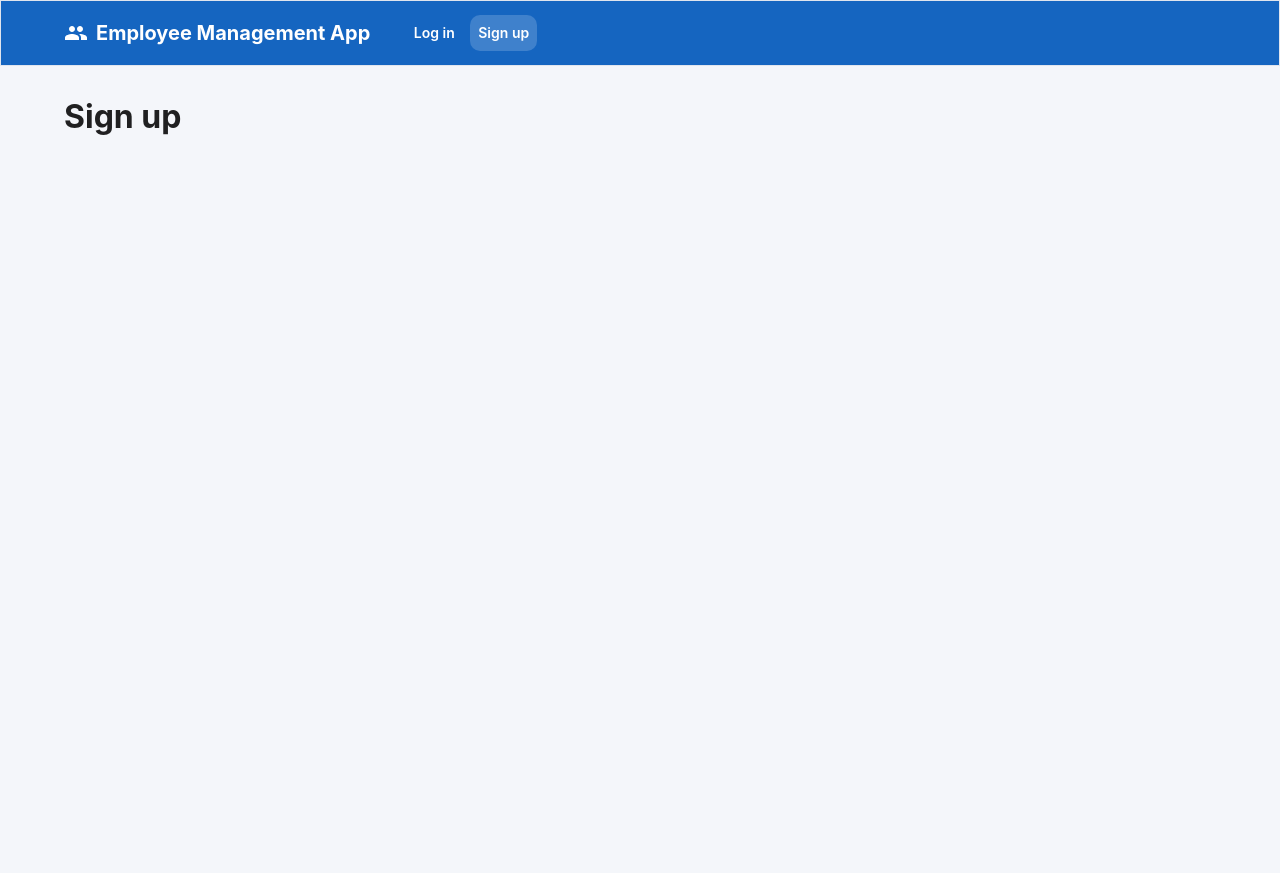
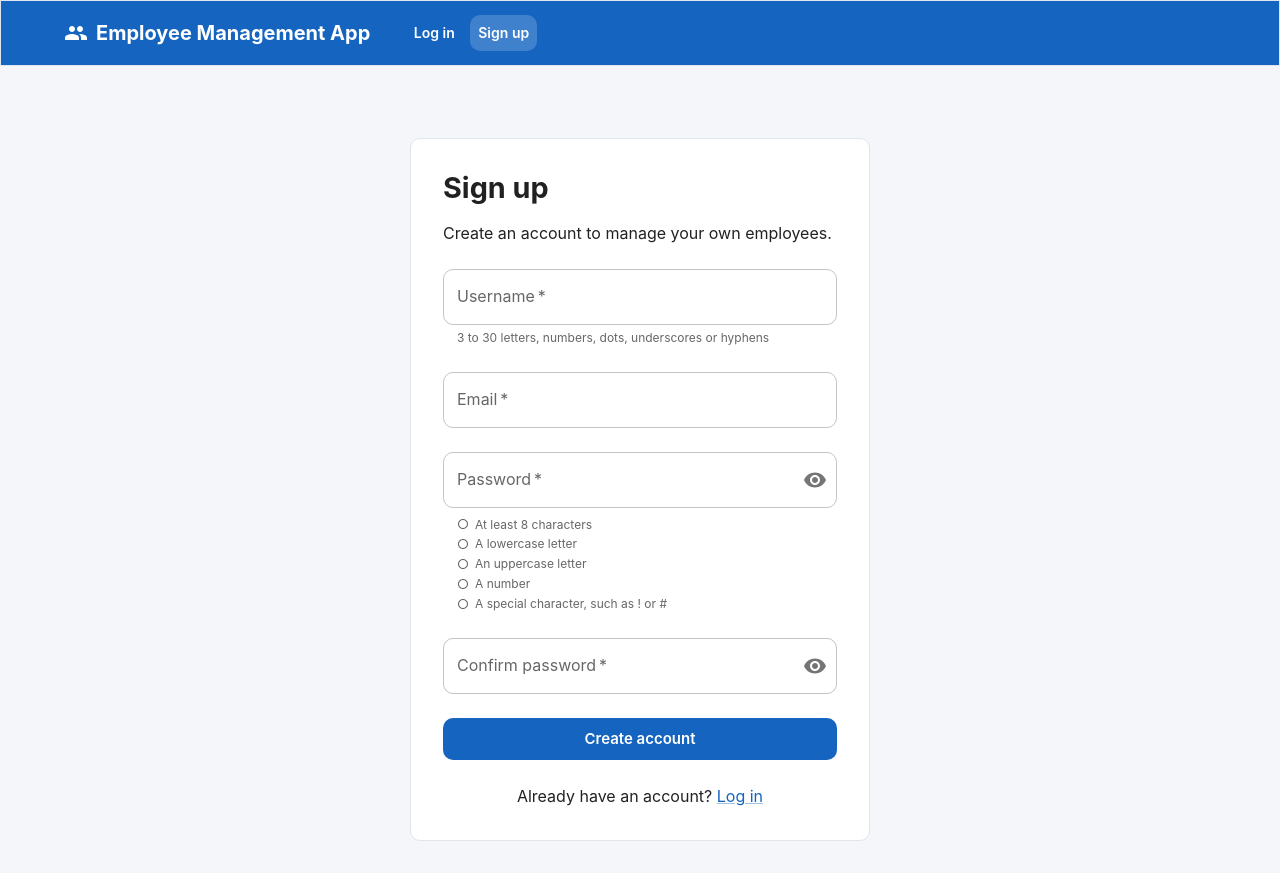
Before and after one commit to TH3DeadEye/101555606_comp3123_assignment2_reactjs, a React (Vite) app in the folder frontend/: page /signup in a window 1280 px wide. Before the commit the page ends 800 px from the top, so only its background shows below. Built offline with nearby package versions, Linux system fonts and the light colour scheme; no server answers.

Commit message:
feat(frontend): add signup page with validation and server error handling

```diff
--- a/frontend/src/pages/SignupPage.tsx
+++ b/frontend/src/pages/SignupPage.tsx
@@ -1,11 +1,169 @@
+import Alert from '@mui/material/Alert';
+import Box from '@mui/material/Box';
+import Button from '@mui/material/Button';
+import CircularProgress from '@mui/material/CircularProgress';
+import Link from '@mui/material/Link';
 import Typography from '@mui/material/Typography';
+import { useMutation } from '@tanstack/react-query';
+import { useMemo, useRef, useState, type SyntheticEvent } from 'react';
+import { Link as RouterLink, useNavigate } from 'react-router-dom';
+import { signup } from '../api/authApi';
+import { AuthCard } from '../components/AuthCard';
+import { PasswordField } from '../components/PasswordField';
+import { PasswordRequirements } from '../components/PasswordRequirements';
+import { TextInput } from '../components/TextInput';
+import { useFocusFirstInvalid } from '../hooks/useFocusFirstInvalid';
 import { usePageTitle } from '../hooks/usePageTitle';
+import { toAppError } from '../utils/errors';
+import {
+  validateConfirmPassword,
+  validateEmail,
+  validatePassword,
+  validateUsername,
+} from '../utils/validation';
+
+type Field = 'username' | 'email' | 'password' | 'confirm';
+// The fields the backend knows about. "confirm" only exists in the browser.
+const SERVER_FIELDS = ['username', 'email', 'password'] as const;
 
 export default function SignupPage() {
   usePageTitle('Sign up');
+  const navigate = useNavigate();
+  const formRef = useRef<HTMLFormElement>(null);
+
+  // Controlled inputs: React state is the single source of truth for every value.
+  const [values, setValues] = useState<Record<Field, string>>({ username: '', email: '', password: '', confirm: '' });
+  const [touched, setTouched] = useState<Partial<Record<Field, boolean>>>({});
+  const [serverErrors, setServerErrors] = useState<Partial<Record<Field, string>>>({});
+  const [formError, setFormError] = useState<string | null>(null);
+  const [attempts, setAttempts] = useState(0);
+  const mutation = useMutation({ mutationFn: signup });
+
+  useFocusFirstInvalid(formRef, attempts);
+
+  const clientErrors = useMemo<Record<Field, string | null>>(
+    () => ({
+      username: validateUsername(values.username),
+      email: validateEmail(values.email),
+      password: validatePassword(values.password),
+      confirm: validateConfirmPassword(values.password, values.confirm),
+    }),
+    [values],
+  );
+
+  // A message appears once the user has left the field or tried to submit.
+  const errorFor = (field: Field): string | null =>
+    touched[field] || attempts > 0 ? (clientErrors[field] ?? serverErrors[field] ?? null) : null;
+
+  const setField = (field: Field, value: string) => {
+    setValues((current) => ({ ...current, [field]: value }));
+    // editing a field clears what the server said about it
+    setServerErrors((current) => ({ ...current, [field]: undefined }));
+    setFormError(null);
+  };
+  const touch = (field: Field) => setTouched((current) => ({ ...current, [field]: true }));
+
+  const handleSubmit = async (event: SyntheticEvent) => {
+    event.preventDefault();
+    setAttempts((count) => count + 1);
+    setFormError(null);
+    if (Object.values(clientErrors).some(Boolean)) return; // the messages are shown, nothing is sent
+
+    const username = values.username.trim();
+    try {
+      await mutation.mutateAsync({ username, email: values.email.trim(), password: values.password });
+      navigate('/login', { replace: true, state: { registeredUsername: username.toLowerCase() } });
+    } catch (error) {
+      const appError = toAppError(error);
+      const mapped: Partial<Record<Field, string>> = {};
+      for (const field of SERVER_FIELDS) {
+        const message = appError.fieldErrors[field]?.[0];
+        if (message) mapped[field] = message;
+      }
+      setServerErrors(mapped);
+      // Anything that cannot be shown next to a field (rate limit, network
+      // problem, server error) goes into the alert above the button.
+      setFormError(Object.keys(mapped).length > 0 ? null : appError.message);
+      setAttempts((count) => count + 1);
+    }
+  };
+
   return (
-    <Typography variant="h1" component="h1">
-      Sign up
-    </Typography>
+    <AuthCard title="Sign up">
+      <Typography color="text.secondary">Create an account to manage your own employees.</Typography>
+
+      <Box component="form" ref={formRef} onSubmit={handleSubmit} noValidate sx={{ mt: 1 }}>
+        <TextInput
+          id="signup-username"
+          label="Username"
+          value={values.username}
+          onChange={(value) => setField('username', value)}
+          onBlur={() => touch('username')}
+          error={errorFor('username')}
+          hint="3 to 30 letters, numbers, dots, underscores or hyphens"
+          autoComplete="username"
+          required
+          disabled={mutation.isPending}
+        />
+        <TextInput
+          id="signup-email"
+          label="Email"
+          type="email"
+          value={values.email}
+          onChange={(value) => setField('email', value)}
+          onBlur={() => touch('email')}
+          error={errorFor('email')}
+          autoComplete="email"
+          required
+          disabled={mutation.isPending}
+        />
+        <PasswordField
+          id="signup-password"
+          label="Password"
+          value={values.password}
+          onChange={(value) => setField('password', value)}
+          onBlur={() => touch('password')}
+          error={errorFor('password')}
+          hint={<PasswordRequirements password={values.password} />}
+          autoComplete="new-password"
+          disabled={mutation.isPending}
+        />
+        <PasswordField
+          id="signup-confirm"
+          label="Confirm password"
+          value={values.confirm}
+          onChange={(value) => setField('confirm', value)}
+          onBlur={() => touch('confirm')}
+          error={errorFor('confirm')}
+          autoComplete="new-password"
+          disabled={mutation.isPending}
+        />
+
+        {formError && (
+          <Alert severity="error" sx={{ mt: 2 }}>
+            {formError}
+          </Alert>
+        )}
+
+        <Button
+          type="submit"
+          variant="contained"
+          size="large"
+          fullWidth
+          disabled={mutation.isPending}
+          startIcon={mutation.isPending ? <CircularProgress size={18} color="inherit" /> : undefined}
+          sx={{ mt: 2 }}
+        >
+          {mutation.isPending ? 'Creating account…' : 'Create account'}
+        </Button>
+      </Box>
+
+      <Typography sx={{ mt: 3, textAlign: 'center' }}>
+        Already have an account?{' '}
+        <Link component={RouterLink} to="/login">
+          Log in
+        </Link>
+      </Typography>
+    </AuthCard>
   );
 }
```
Also changed, not shown: frontend/src/test/helpers.ts (+10 -0 lines), 1 other file (tests, documents, lock files or other folders).
